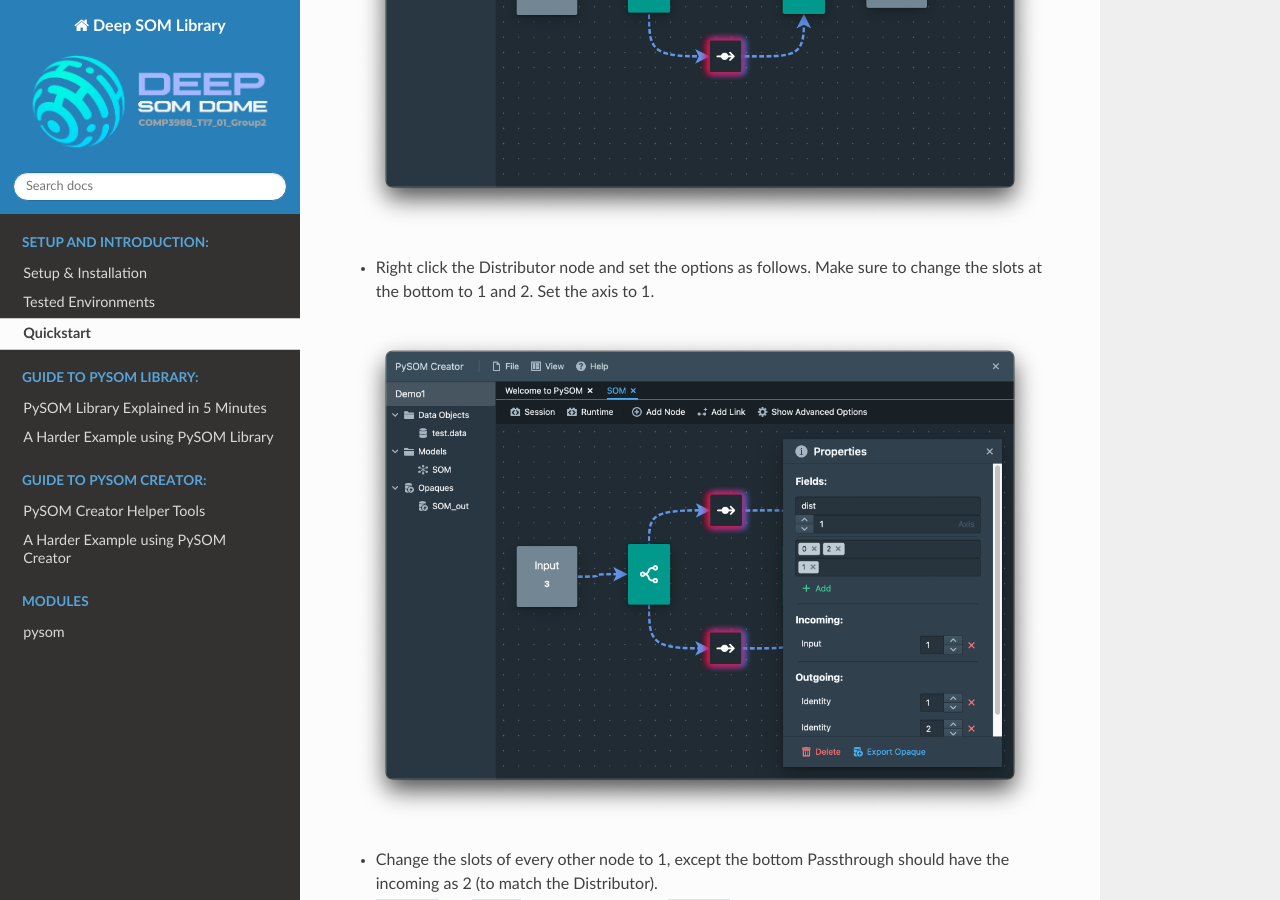
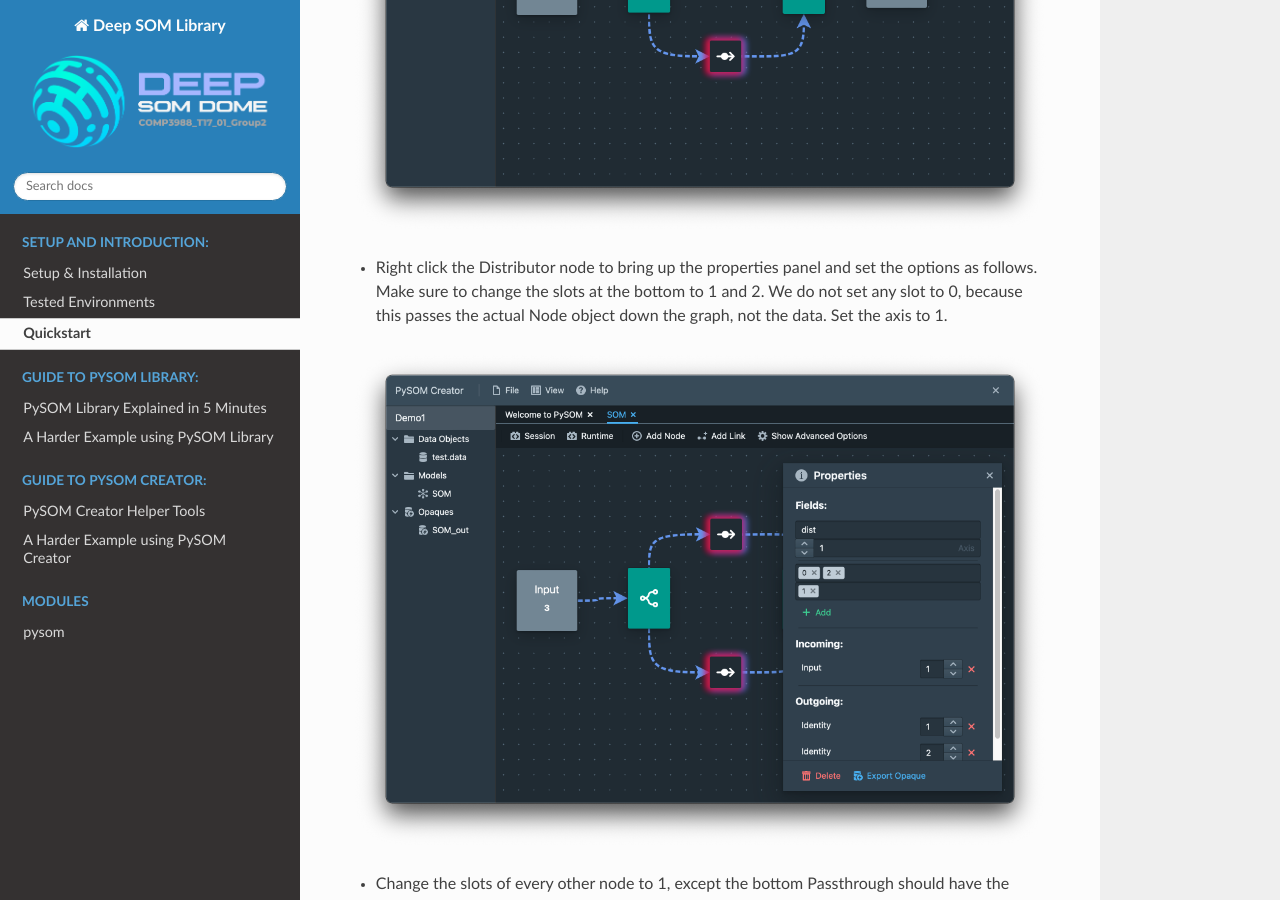
Before and after one commit to takatsuka/DeepSOM, a Sphinx documentation site: the page built from docs/source/quickstart.rst, in a window 1280 px wide and 900 px high, scrolled down 2537 px. Built offline with Sphinx 7.4.7 and the Read the Docs theme 2.0.0, drawn with Linux system fonts in a browser that asks for light colours.

```diff
--- a/docs/source/quickstart.rst
+++ b/docs/source/quickstart.rst
@@ -116,8 +116,10 @@ Move into the ``deep-som-dome/app`` directory and run the application with
 
 .. image:: _static/BasicGraph1.png
 
-- Right click the Distributor node and set the options as follows. Make sure to
-  change the slots at the bottom to 1 and 2. Set the axis to 1.
+- Right click the Distributor node to bring up the properties panel and set the
+  options as follows. Make sure to change the slots at the bottom to 1 and 2.
+  We do not set any slot to 0, because this passes the actual Node object down
+  the graph, not the data. Set the axis to 1.
 
 .. image:: _static/BasicGraph2.png
 
```
Also changed, not shown: docs/source/som-app-adv.rst (+31 -21 lines), 1 other file.
